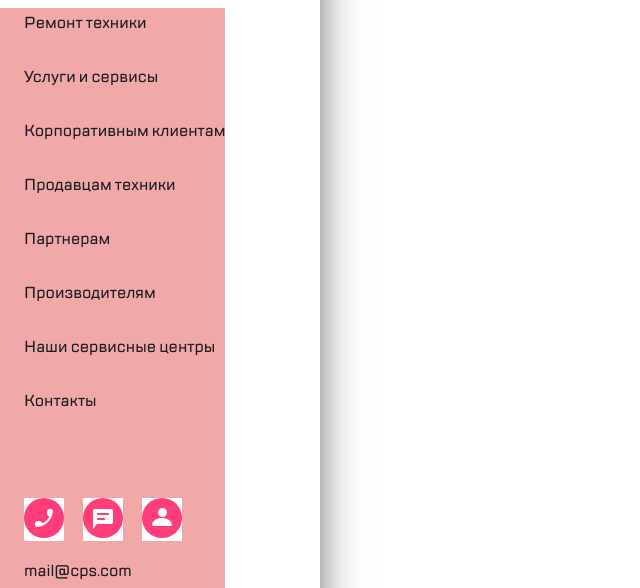
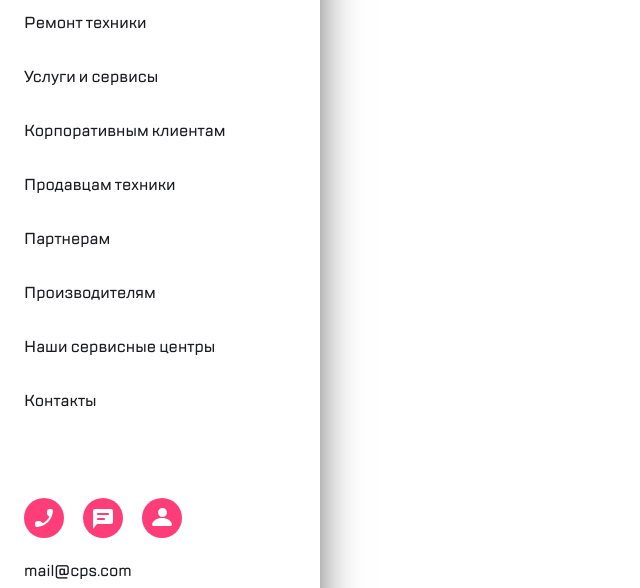
Before and after one commit to MaksimGulevich/WebCore-Cata-Akademy-Block1.4, a plain HTML site: page index.html in a window 1280 px wide. Shown: the part 86-674 px from the top of the page, without its empty margins (0-640 px from the left). Drawn offline with Linux system fonts and the light colour scheme.

Commit message:
FifthCommit

```diff
--- a/css/style320.css
+++ b/css/style320.css
@@ -43,7 +43,7 @@ body {
     flex-direction: column;
     width: 225px;
     min-height: 85vh;
-    background-color:rgb(241, 168, 168);
+    background-color: white;
 }
 
 .menu__navigation-main {
```
